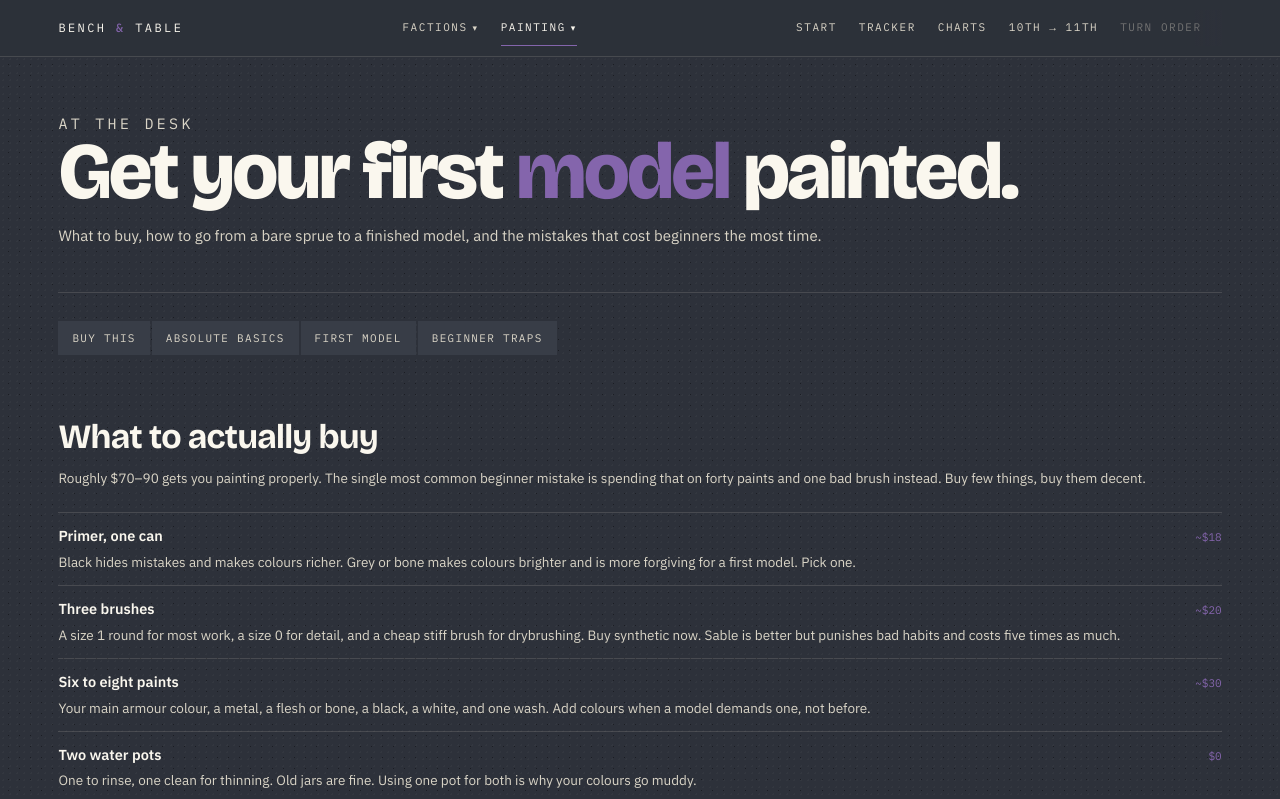
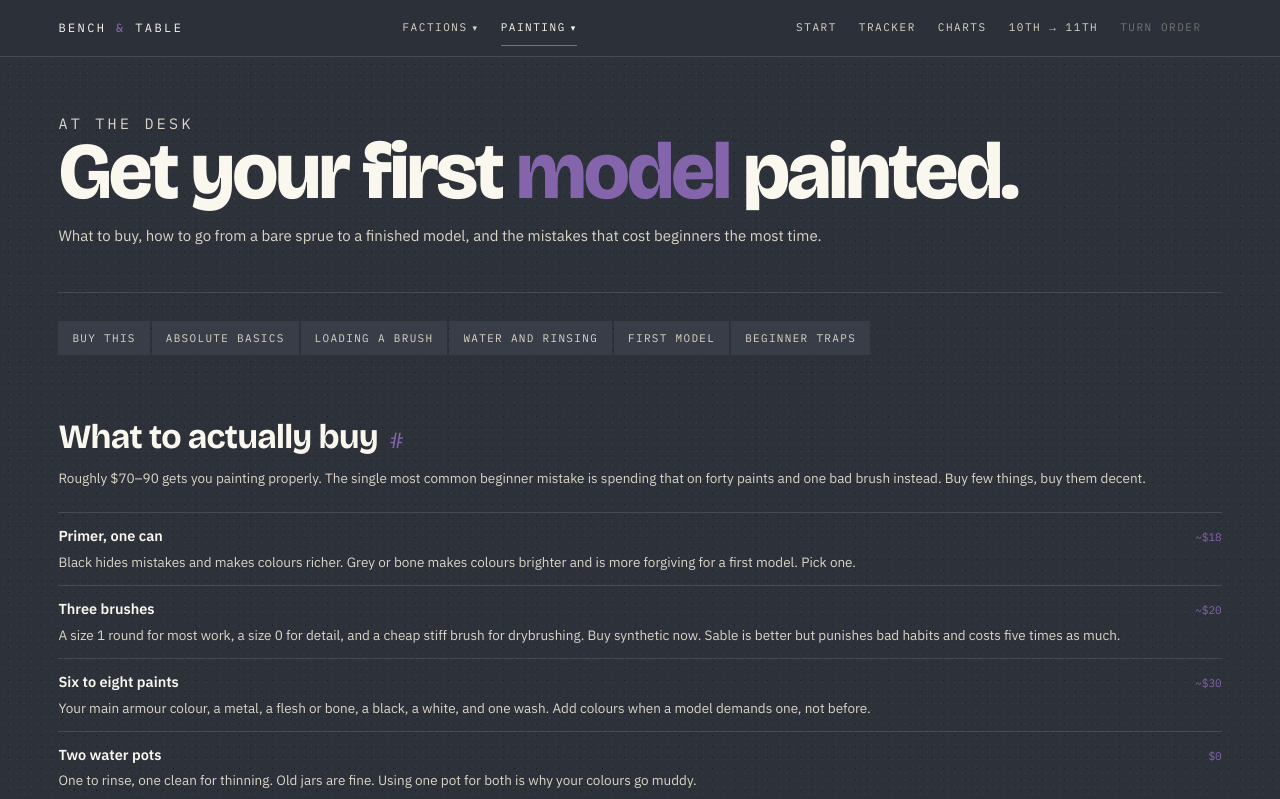
Before and after one commit to droptablestar/40k, an Eleventy site: page painting.html in a window 1280 px wide. Shown: the top 799 px of the page. Built offline with nearby package versions, Linux system fonts and the light colour scheme; Eleventy itself is replaced by a stand-in of ours; files that its build step writes are made by us from their sources.

Commit message:
Add clickable heading anchors and fill in missing section ids
Headings on anchored sections are now permalinks (whole heading is the
tap target, with a persistent accent-coloured # marker rather than a
hover-only icon, to match the site's touch-first rule). Also adds ids
to the painting.html brush-loading section and both faction stratagems
pages, which had none.

Also drops an orphaned, never-committed illustrated-steps experiment
left in painting.html/style.css by another session.

```diff
--- a/_includes/base.njk
+++ b/_includes/base.njk
@@ -84,6 +84,7 @@
 
 <script src="/assets/js/nav.js" defer></script>
 <script src="/assets/js/tips.js" defer></script>
+<script src="/assets/js/heading-anchors.js" defer></script>
 {% if pageJs %}<script src="/assets/{{ pageJs }}" defer></script>
 {% endif %}</body>
 </html>
--- /dev/null
+++ b/assets/js/heading-anchors.js
@@ -0,0 +1,18 @@
+(function () {
+  function headingFor(el) {
+    if (/^H[1-3]$/.test(el.tagName)) return el;
+    return el.querySelector(":scope > h2, :scope > h3") ||
+      el.querySelector(":scope > div > h2, :scope > div > h3");
+  }
+
+  Array.prototype.slice.call(document.querySelectorAll("[id]")).forEach(function (el) {
+    var heading = headingFor(el);
+    if (!heading || heading.querySelector(".heading-anchor")) return;
+    var a = document.createElement("a");
+    a.className = "heading-anchor";
+    a.href = "#" + el.id;
+    a.setAttribute("aria-label", "Link to this section");
+    while (heading.firstChild) a.appendChild(heading.firstChild);
+    heading.appendChild(a);
+  });
+})();
--- a/assets/style.css
+++ b/assets/style.css
@@ -316,6 +316,34 @@ a{color:var(--accent);}
   font-size:clamp(24px,3.4vw,34px);
   letter-spacing:-.02em;
   margin:0 0 6px;
+}
+
+/* heading-anchors.js wraps each anchored heading's own text in this link,
+   so the whole heading is the tap target. The "#" marker stays visible at
+   rest in accent colour — same convention as .tip below, where accent
+   colour alone (no underline) signals "this has more behaviour," so it
+   reads on touch without needing a hover state to discover it. */
+.heading-anchor{
+  color:inherit;
+  text-decoration:none;
+}
+
+.heading-anchor:hover,
+.heading-anchor:focus-visible{
+  color:var(--accent);
+  text-decoration:underline;
+  text-underline-offset:.15em;
+}
+
+.heading-anchor::after{
+  content:"#";
+  display:inline-block;
+  margin-left:12px;
+  font-family:var(--mono);
+  font-size:22px;
+  font-weight:400;
+  color:var(--accent);
+  vertical-align:middle;
 }
 
 .sub{
--- a/painting.html
+++ b/painting.html
@@ -17,6 +17,8 @@ pageCss: css/painting.css
 <nav class="jump" aria-label="On this page">
   <a href="#kit">Buy this</a>
   <a href="#basics">Absolute basics</a>
+  <a href="#loading">Loading a brush</a>
+  <a href="#rinsing">Water and rinsing</a>
   <a href="#first">First model</a>
   <a href="#traps">Beginner traps</a>
 </nav>
@@ -128,7 +130,7 @@ pageCss: css/painting.css
     rinse the sponge or start a fresh one if it's been sitting for weeks.</p>
 </section>
 
-<section class="section split">
+<section class="section split" id="loading">
   <div>
     <h2>Loading a brush</h2>
     <p class="sub">The same four moves, every time, before the brush ever
@@ -147,7 +149,7 @@ pageCss: css/painting.css
     </ol>
   </div>
 
-  <div>
+  <div id="rinsing">
     <h2>Water and rinsing</h2>
     <p class="sub">Bad habits here are the quiet cause of a lot of muddy,
       streaky paint.</p>
```
Also changed, not shown: factions/tyranids/datasheets.html (+1 -1 lines), factions/tyranids/stratagems.html (+3 -3 lines), factions/world-eaters/stratagems.html (+2 -2 lines).
